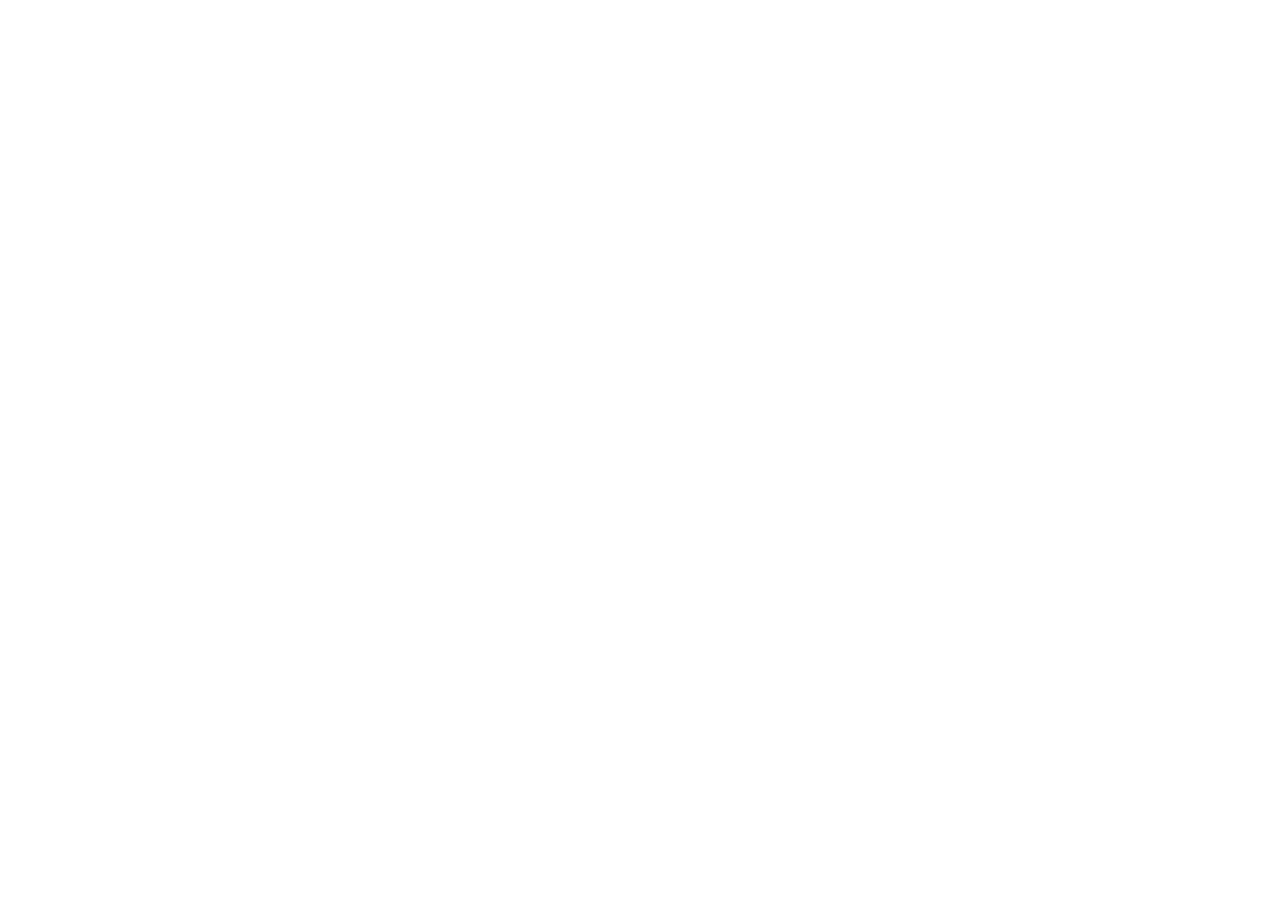
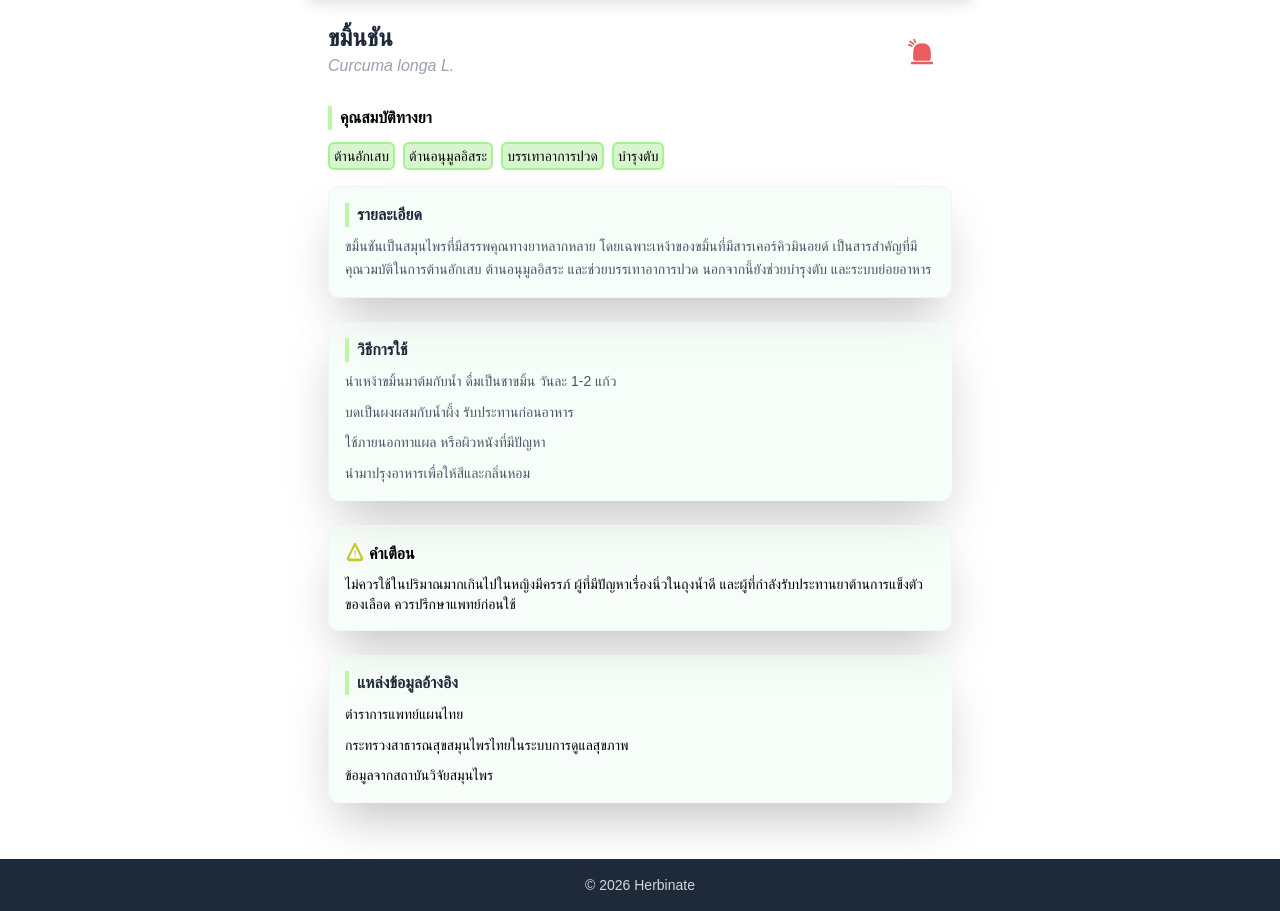
Before and after one commit to dpj6fraa/Herbinate, a Next.js app in the folder frontend/: page /herbproperty in a window 1280 px wide. Before the commit this address had no page. Shown: the part 563-1474 px from the top of the page. Before the commit the page ends 800 px from the top, so only its background shows below. Built offline with nearby package versions, Linux system fonts and the light colour scheme.

Commit message:
Added Herb Property

```diff
--- /dev/null
+++ b/frontend/app/components/forherbpropertypage/HerbDetailPage.tsx
@@ -0,0 +1,116 @@
+"use client";
+
+interface HerbDetail {
+    thaiName: string;
+    engName: string;
+    properties: string[];
+    description: string;
+    method: string[];
+    warning: string;
+    references: string[];
+    src: string;
+}
+
+export default function HerbDetailPage({ data }: { data: HerbDetail }) {
+    return (
+        <div className="max-w-2xl mx-auto bg-white min-h-screen pb-10">
+            <div className="w-full aspect-video overflow-hidden rounded-xl shadow-lg">
+                <img
+                    src={data.src}
+                    alt={data.thaiName}
+                    className="w-full h-full object-cover"
+                />
+            </div>
+
+            <div className="px-6 pt-6 flex justify-between items-start">
+                <div>
+                    <h1 className="text-2xl font-bold text-gray-800">{data.thaiName}</h1>
+                    <p className="text-md text-gray-400 italic">{data.engName}</p>
+                </div>
+                <button className="p-2 rounded-full w-15 h-15">
+                    <svg viewBox="0 0 100 100" xmlns="http://www.w3.org/2000/svg">
+                        <line x1="32" y1="22" x2="35" y2="28" stroke="#E85D5D" strokeWidth="4" strokeLinecap="round" />
+                        <line x1="23" y1="26" x2="31" y2="32" stroke="#E85D5D" strokeWidth="4" strokeLinecap="round" />
+                        <line x1="20" y1="34" x2="27" y2="36" stroke="#E85D5D" strokeWidth="4" strokeLinecap="round" />
+
+                        <path d="M 30 50 Q 30 30, 50 30 Q 70 30, 70 50 L 70 65 Q 70 70, 65 70 L 35 70 Q 30 70, 30 65 Z"
+                            fill="#E85D5D" />
+
+                        <rect x="25" y="72" width="50" height="6" rx="2" fill="#E85D5D" />
+                    </svg>
+                </button>
+            </div>
+
+            <div className="px-6 mt-6">
+                <h3 className="text-black font-semibold border-l-4 border-[#BAF8A8] pl-2 mb-3">คุณสมบัติทางยา</h3>
+                <div className="flex flex-wrap gap-2">
+                    {data.properties.map((prop, index) => (
+                        <span key={index} className="bg-[#D8F5D0] text-black border-2 border-[#A2F58B] px-1 py-0.5 rounded-md text-sm font-medium">
+                            {prop}
+                        </span>
+                    ))}
+                </div>
+            </div>
+
+            <div className="px-6 mt-4 space-y-6">
+                <section className="bg-green-50/50 p-4 rounded-xl border border-gray-100 shadow-2xl">
+                    <h3 className="font-bold text-gray-800 mb-2 border-l-4 border-[#BAF8A8] pl-2">รายละเอียด</h3>
+                    <p className="text-gray-600 text-sm leading-relaxed whitespace-pre-line">
+                        {data.description}
+                    </p>
+                </section>
+
+                <section className="bg-green-50/50 p-4 rounded-xl border-l border-gray-100 shadow-2xl">
+                    <h3 className="font-bold text-gray-800 mb-2 border-l-4 border-[#BAF8A8] pl-2">วิธีการใช้</h3>
+                    <ul className="list-none space-y-2">
+                        {data.method.map((item, index) => (
+                            <li key={index} className="text-gray-600 text-sm leading-relaxed">{item}</li>
+                        ))}
+                    </ul>
+                </section>
+
+                <section className="bg-green-50/50 p-4 rounded-xl border border-gray-100 shadow-2xl">
+                    <div className="flex">
+                        <div className="w-5 h-5 mr-1">
+                            <svg viewBox="0 0 100 100" xmlns="http://www.w3.org/2000/svg">
+                                <path d="M 50 10 L 85 80 Q 85 90, 75 90 L 25 90 Q 15 90, 15 80 L 50 10 Z"
+                                    fill="#C4C936"
+                                    stroke="#C4C936"
+                                    strokeWidth="12"
+                                    strokeLinejoin="round"
+                                    strokeLinecap="round" />
+
+                                <path d="M 50 22 L 78 78 Q 78 82, 74 82 L 26 82 Q 22 82, 22 78 L 50 22 Z"
+                                    fill="white" />
+
+                                <rect x="47" y="40" width="6" height="24" rx="3" fill="#C4C936" />
+
+                                <circle cx="50" cy="72" r="3.5" fill="#C4C936" />
+                            </svg>
+                        </div>
+                        <h3 className="font-bold text-black mb-2 flex items-center gap-2">
+                            คำเตือน
+                        </h3>
+                    </div>
+                    <p className="text-black text-sm">
+                        {data.warning}
+                    </p>
+                </section>
+
+                <section className="bg-green-50/50 p-4 rounded-xl border-l border-gray-100 shadow-2xl">
+                    <h3 className="font-bold text-gray-800 mb-2 border-l-4 border-[#BAF8A8] pl-2">
+                        แหล่งข้อมูลอ้างอิง
+                    </h3>
+                    <ul className="list-none space-y-2">
+                        {data.references.map((item, index) => (
+                            <li key={index} className="text-black text-xs leading-relaxed flex items-start">
+                                <span className="text-[14px]">{item}</span>
+                            </li>
+                        ))}
+                    </ul>
+                </section>
+
+            </div>
+        </div>
+    );
+}
--- /dev/null
+++ b/frontend/app/constants/forherbpropertypage/KhaMinChan.tsx
@@ -0,0 +1,13 @@
+import HerbDetailPage from "@/app/components/forherbpropertypage/HerbDetailPage";
+
+const Info = [
+    { id: 1, thaiName: "ขมิ้นชัน", engName: "Curcuma longa L.", properties: ["ต้านอักเสบ", "ต้านอนุมูลอิสระ", "บรรเทาอาการปวด", "บำรุงตับ"], description: "ขมิ้นชันเป็นสมุนไพรที่มีสรรพคุณทางยาหลากหลาย โดยเฉพาะเหง้าของขมิ้นที่มีสารเคอร์คิวมินอยด์ เป็นสารสำคัญที่มีคุณวมบัติในการต้านอักเสบ ต้านอนุมูลอิสระ และช่วยบรรเทาอาการปวด นอกจากนี้ยังช่วยบำรุงตับ และระบบย่อยอาหาร", method: ["นำเหง้าขมิ้นมาต้มกับน้ำ ดื่มเป็นชาขมิ้น วันละ 1-2 แก้ว", "บดเป็นผงผสมกับน้ำผึ้ง รับประทานก่อนอาหาร", "ใช้ภายนอกทาแผล หรือผิวหนังที่มีปัญหา", "นำมาปรุงอาหารเพื่อให้สีและกลิ่นหอม"], warning: "ไม่ควรใช้ในปริมาณมากเกินไปในหญิงมีครรภ์ ผู้ที่มีปัญหาเรื่องนิ่วในถุงน้ำดี และผู้ที่กำลังรับประทานยาต้านการแข็งตัวของเลือด ควรปรึกษาแพทย์ก่อนใช้", references:[ "ตำราการแพทย์แผนไทย", "กระทรวงสาธารณสุขสมุนไพรไทยในระบบการดูแลสุขภาพ", "ข้อมูลจากสถาบันวิจัยสมุนไพร"], src: "/images/kha-min-chan.jpg" }
+]
+
+export default function HerbData() {
+    return (
+        <>
+            <HerbDetailPage data={Info[0]} />
+        </>
+    )
+}
--- /dev/null
+++ b/frontend/app/herbproperty/page.tsx
@@ -0,0 +1,19 @@
+"use client";
+
+import Nav from "../components/Nav";
+import Footer from "../components/Footer";
+import KhaMinChan from "../constants/forherbpropertypage/KhaMinChan";
+
+export default function HerbProperty() {
+    return (
+        <main className="min-h-screen flex flex-col bg-white pt-4 md:w-full">
+
+            <Nav />
+            <div className="flex-1 flex flex-col p-4 pt-12 lg:items-center">
+                <KhaMinChan/>
+            </div>
+            <Footer />
+
+        </main>
+    )
+}
```
